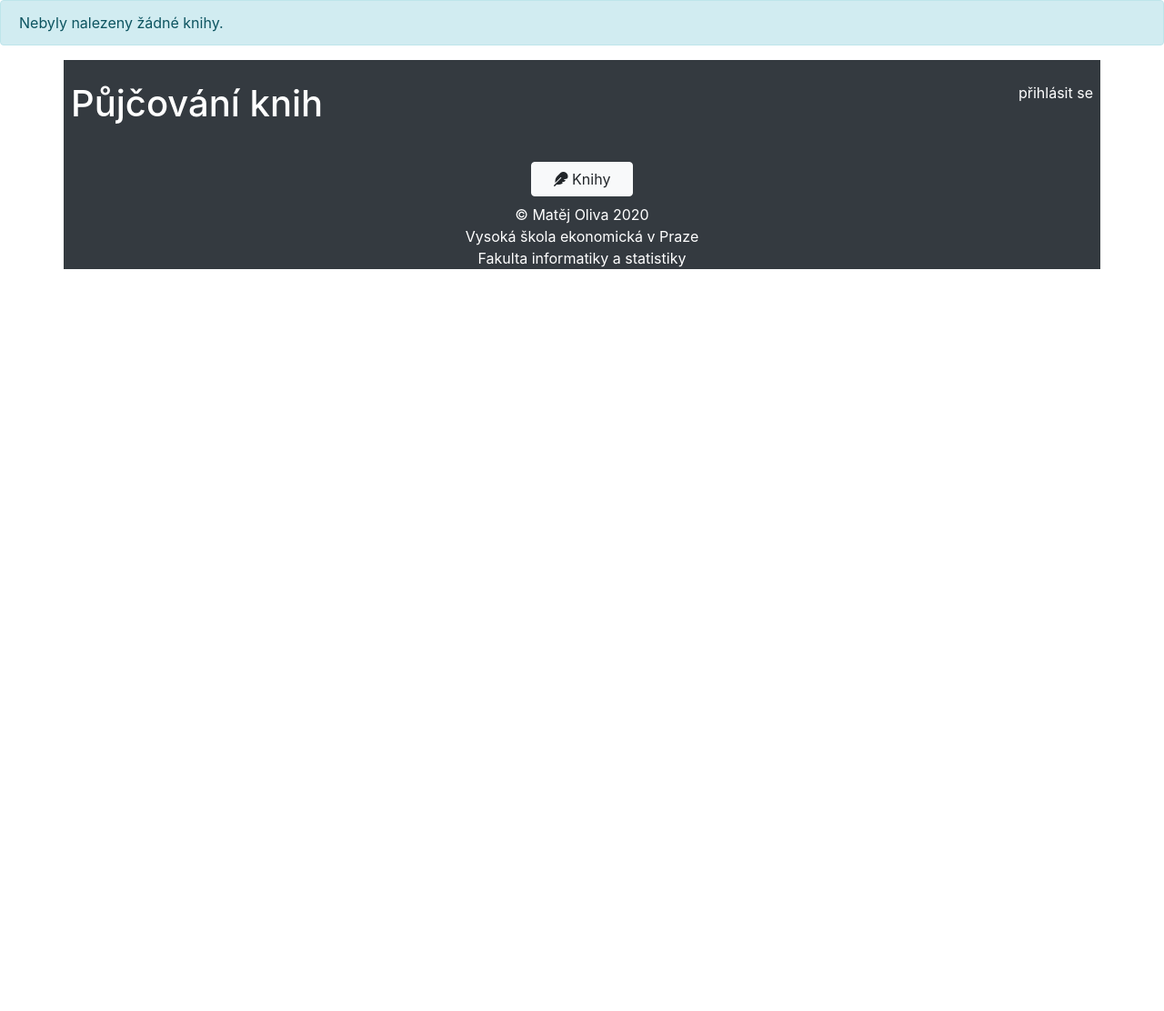
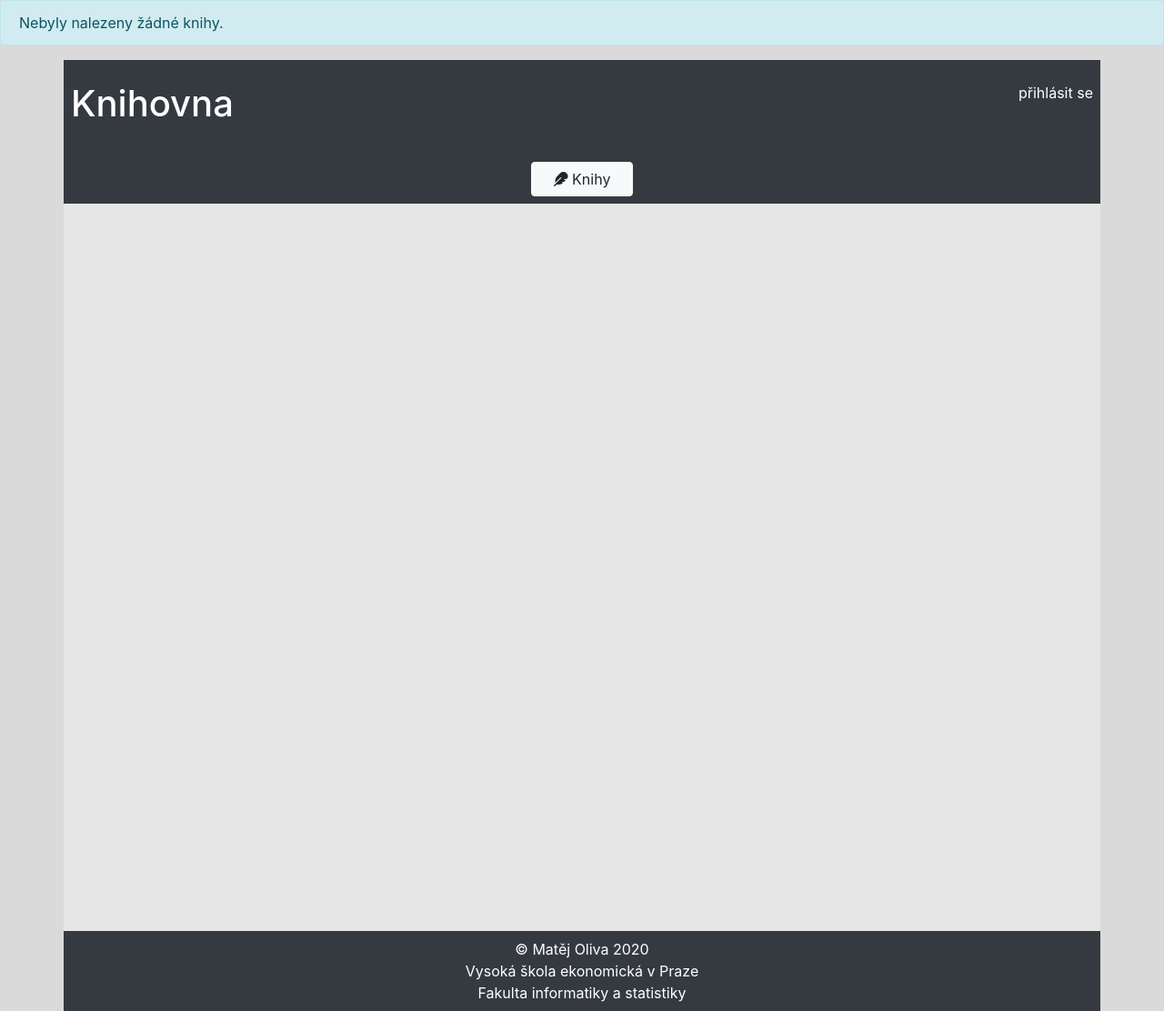
Before and after one commit to matej-oliva/Library, a PHP site: page /books.php in a window 1280 px wide. Shown: the whole page at 91% size. Before the commit the page ends 296 px from the top, so only its background shows below. Run offline with PHP 8.4, Linux system fonts and the light colour scheme; data that the repository does not hold is empty; some libraries are stand-ins or nearby versions; some web fonts are replaced.

Commit message:
[VISUAL] footer, header and bg-col changes

```diff
--- a/assets/css/main.css
+++ b/assets/css/main.css
@@ -1,5 +1,15 @@
 *{
     box-sizing: border-box;
+}
+
+html, body{
+    background-color: rgb(218, 218, 218);
+    height: 100%;
+}
+
+main{
+    background-color: rgb(230, 230, 230);
+    min-height: 100%;
 }
 
 /*
--- a/include/footer.php
+++ b/include/footer.php
@@ -1,12 +1,12 @@
-    <footer class="bg-dark text-white text-center">
-    &copy;&nbsp;Matěj&nbsp;Oliva&nbsp;2020
-    <br>Vysoká škola ekonomická v Praze
-    <br>Fakulta informatiky a statistiky
-    </footer>
     </main>
     <script src="https://ajax.googleapis.com/ajax/libs/jquery/1.12.4/jquery.min.js"></script>
     <script src="https://cdn.jsdelivr.net/npm/popper.js@1.16.0/dist/umd/popper.min.js"></script>
     <script src="https://stackpath.bootstrapcdn.com/bootstrap/4.5.0/js/bootstrap.min.js"></script>
     <script src="./assets/js/signInForm.js"></script>
+    <footer class="bg-dark text-white text-center py-2 container">
+    &copy;&nbsp;Matěj&nbsp;Oliva&nbsp;2020
+    <br>Vysoká škola ekonomická v Praze
+    <br>Fakulta informatiky a statistiky
+    </footer>
   </body>
 </html>
--- a/include/header.php
+++ b/include/header.php
@@ -9,7 +9,6 @@
         <meta name="viewport" content="width=device-width, initial-scale=1.0">
         <meta http-equiv="X-UA-Compatible" content="ie=edge">
         <title><?php echo (!empty($pageTitle)?$pageTitle.' - ':'')?>Knihovna</title>
-        <link rel="icon" href="./assets/img/Graphicloads-Food-Drink-Coffee-bean.ico">
         <script src="https://kit.fontawesome.com/d4998154c5.js" crossorigin="anonymous"></script>
         <link href="https://fonts.googleapis.com/css?family=Mirza:400,500,600,700&display=swap&subset=latin-ext"
             rel="stylesheet">
@@ -17,6 +16,7 @@
             rel="stylesheet">
         <link rel="stylesheet" href="https://maxcdn.bootstrapcdn.com/font-awesome/4.7.0/css/font-awesome.min.css">
         <link rel="stylesheet" href="https://stackpath.bootstrapcdn.com/bootstrap/4.5.0/css/bootstrap.min.css">
+        <link rel="shortcut icon" href="./assets/img/favicon.ico" type="image/x-icon">
         <link rel="stylesheet" href="./assets/css/main.css">
     </head>
     <body>
@@ -43,7 +43,7 @@
         </script>
         <header class="container bg-dark">
           <div class="row">
-            <h1 class="col text-white py-4 px-2">Půjčování knih</h1>
+            <h1 class="col text-white py-4 px-2">Knihovna</h1>
             <?php
             echo '<div class="col py-4 px-2 text-right">';
             if(!empty($_SESSION['user_id'])){
```
Also changed, not shown: assets/img/favicon.ico (added).
